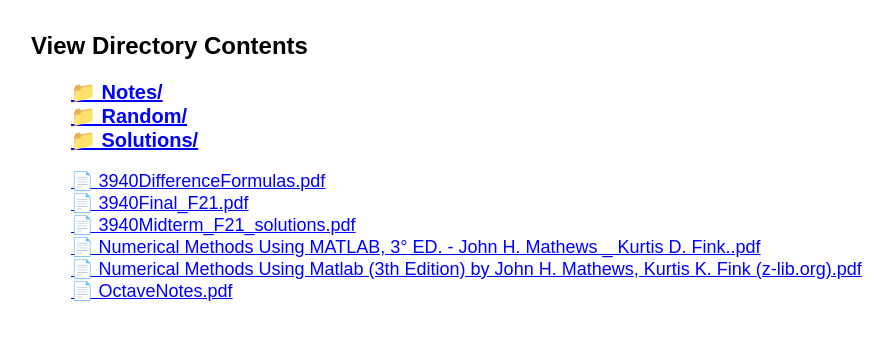
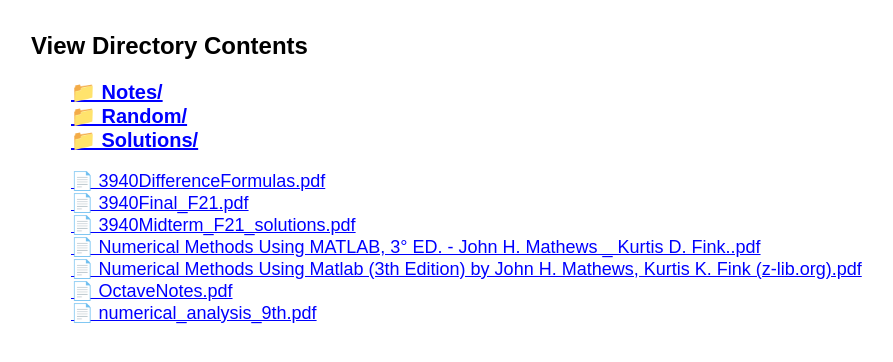
Before and after one commit to justinbornais/3940, a plain HTML site: page index.html in a window 1280 px wide. Shown: the whole page, without its empty margins (1-894 px from the left). Drawn offline with Linux system fonts and the light colour scheme.

Commit message:
Added a textbook.

```diff
--- a/index.html
+++ b/index.html
@@ -32,6 +32,7 @@
         <li class="file"><a target="_blank" href="Numerical Methods Using MATLAB, 3° ED. - John H. Mathews _ Kurtis D. Fink..pdf">📄 Numerical Methods Using MATLAB, 3° ED. - John H. Mathews _ Kurtis D. Fink..pdf</a></li>
         <li class="file"><a target="_blank" href="Numerical Methods Using Matlab (3th Edition) by John H. Mathews, Kurtis K. Fink (z-lib.org).pdf">📄 Numerical Methods Using Matlab (3th Edition) by John H. Mathews, Kurtis K. Fink (z-lib.org).pdf</a></li>
         <li class="file"><a target="_blank" href="OctaveNotes.pdf">📄 OctaveNotes.pdf</a></li>
+        <li class="file"><a target="_blank" href="numerical_analysis_9th.pdf">📄 numerical_analysis_9th.pdf</a></li>
     </ul>
 </body>
 </html>
```
Also changed, not shown: 1 other file.
